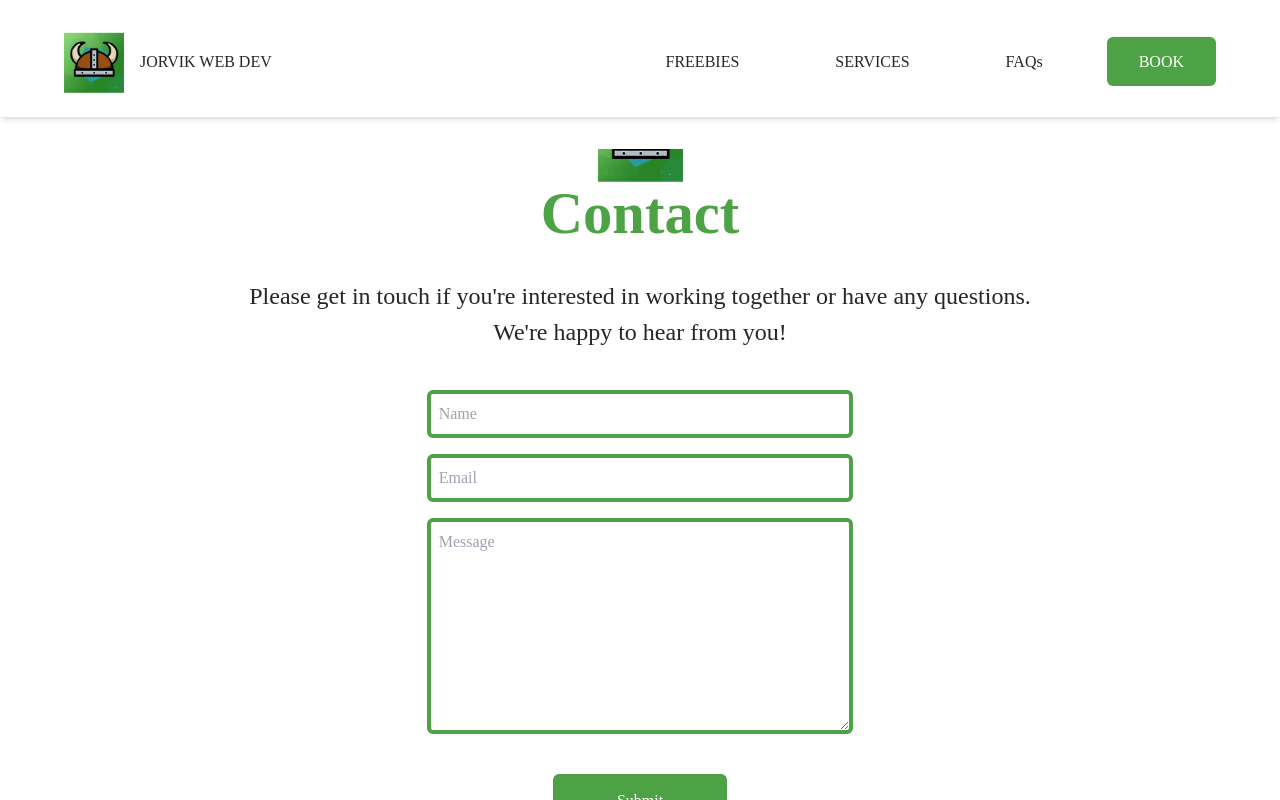
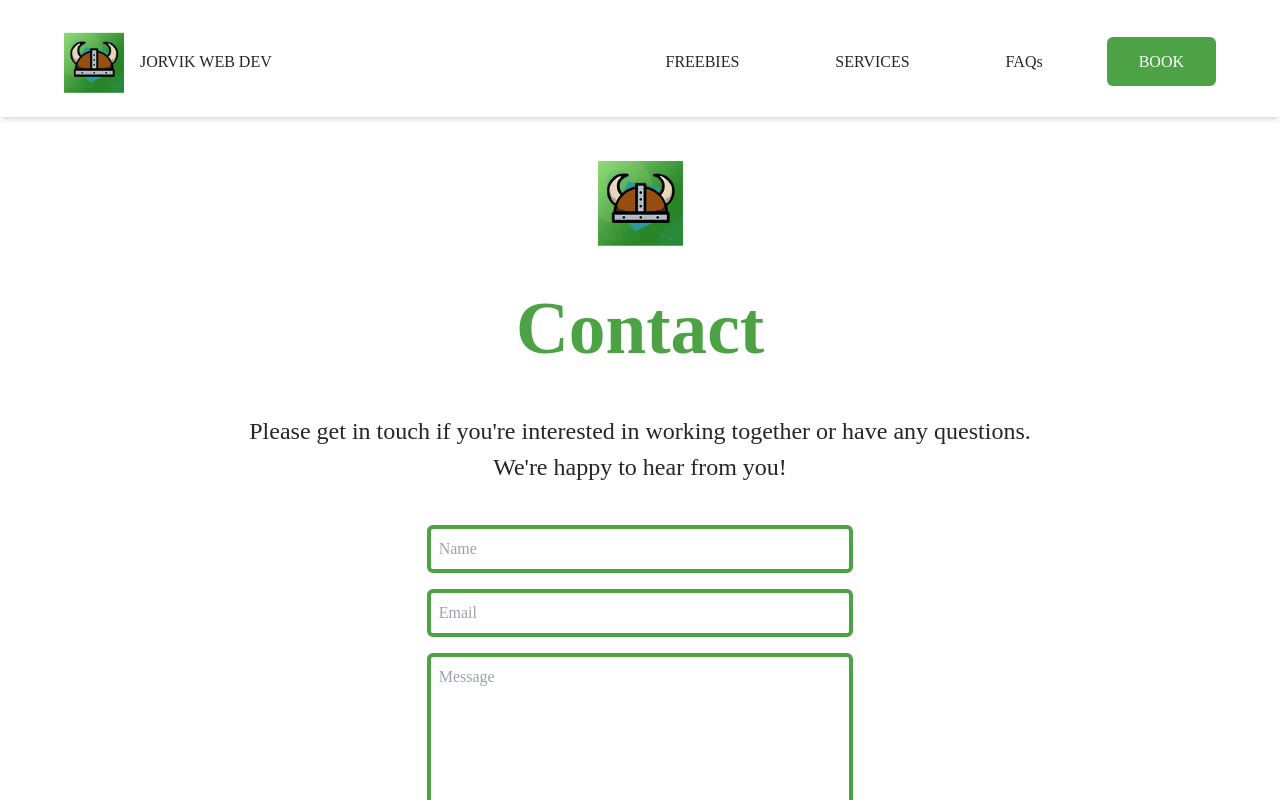
Before and after one commit to hannahf86/jwd, a React (Vite) app: page /contact in a window 1280 px wide. Shown: the top 800 px of the page. Built offline with nearby package versions, Linux system fonts and the light colour scheme.

Commit message:
contact page updated

```diff
--- a/src/Pages/Contact.jsx
+++ b/src/Pages/Contact.jsx
@@ -39,7 +39,7 @@ const Contact = () => {
     formContainer: "flex flex-col justify-center items-center w-full mb-12",
     input: "my-2 py-2 pl-2 border-4 border-green rounded-md lg:w-2/6 w-4/6",
     phoneSVG: "text-accent absolute m-auto z-10",
-    logo: "flex flex-col justify-center items-center pt-24",
+    logo: "flex flex-col justify-center items-center pt-24 lg:pt-40",
   };
 
   const textStyles = {
@@ -90,10 +90,10 @@ const Contact = () => {
       whileInView="animate"
       id="contact">
       <div className={layoutStyles.logo}>
-        <img src={navLogo} alt="jorvik web dev logo" />
+        <img src={navLogo} alt="jorvik web dev logo" className="mb-8" />
         <motion.h1
           variants={variants}
-          className="text-green text-5xl lg:text-3xl leading-snug font-bold mb-8 text-center ">
+          className="text-green text-5xl lg:text-4xl leading-snug font-bold mb-8 text-center ">
           Contact
         </motion.h1>
         <motion.h2 variants={variants} className={textStyles.desc}>
```
